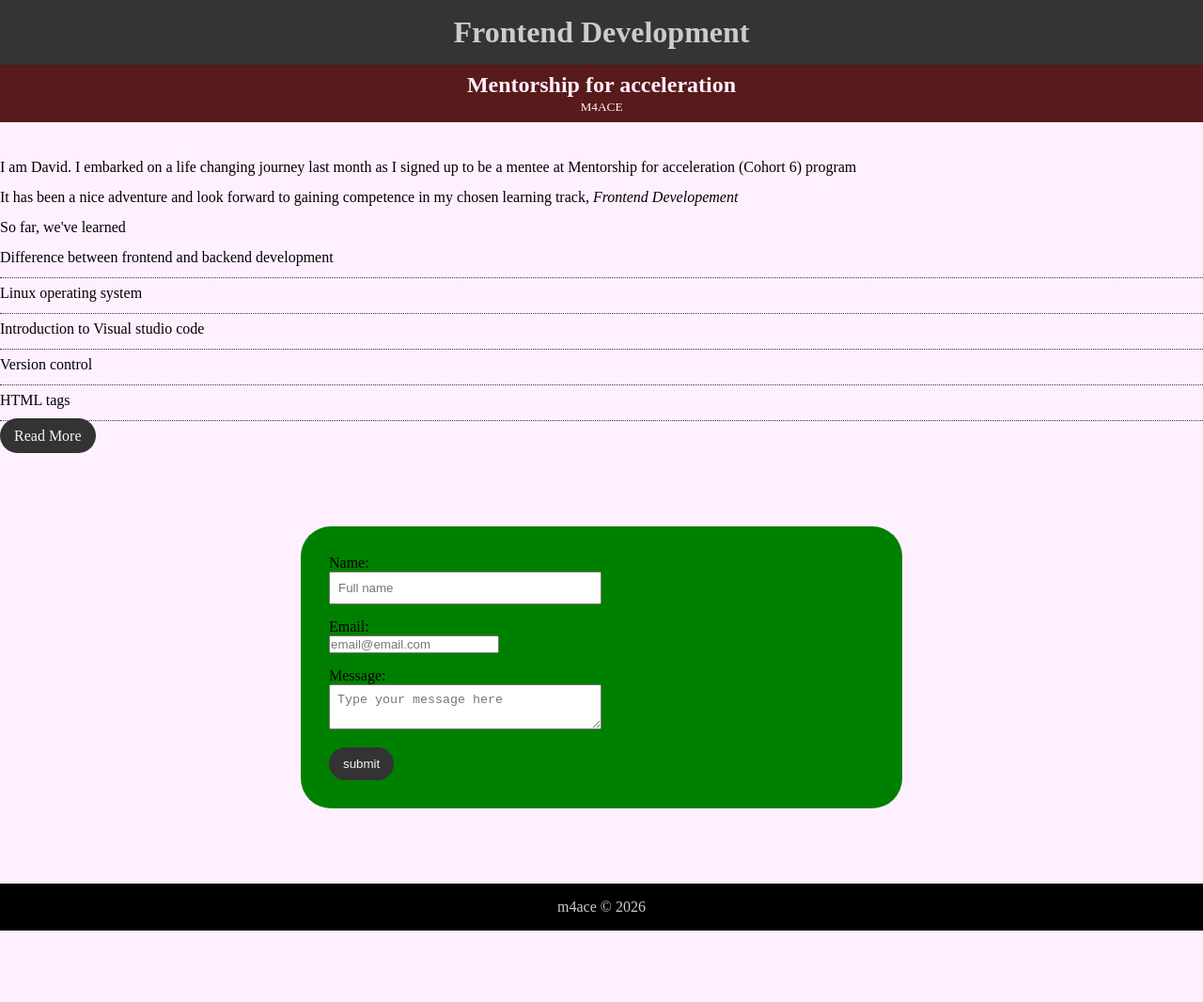
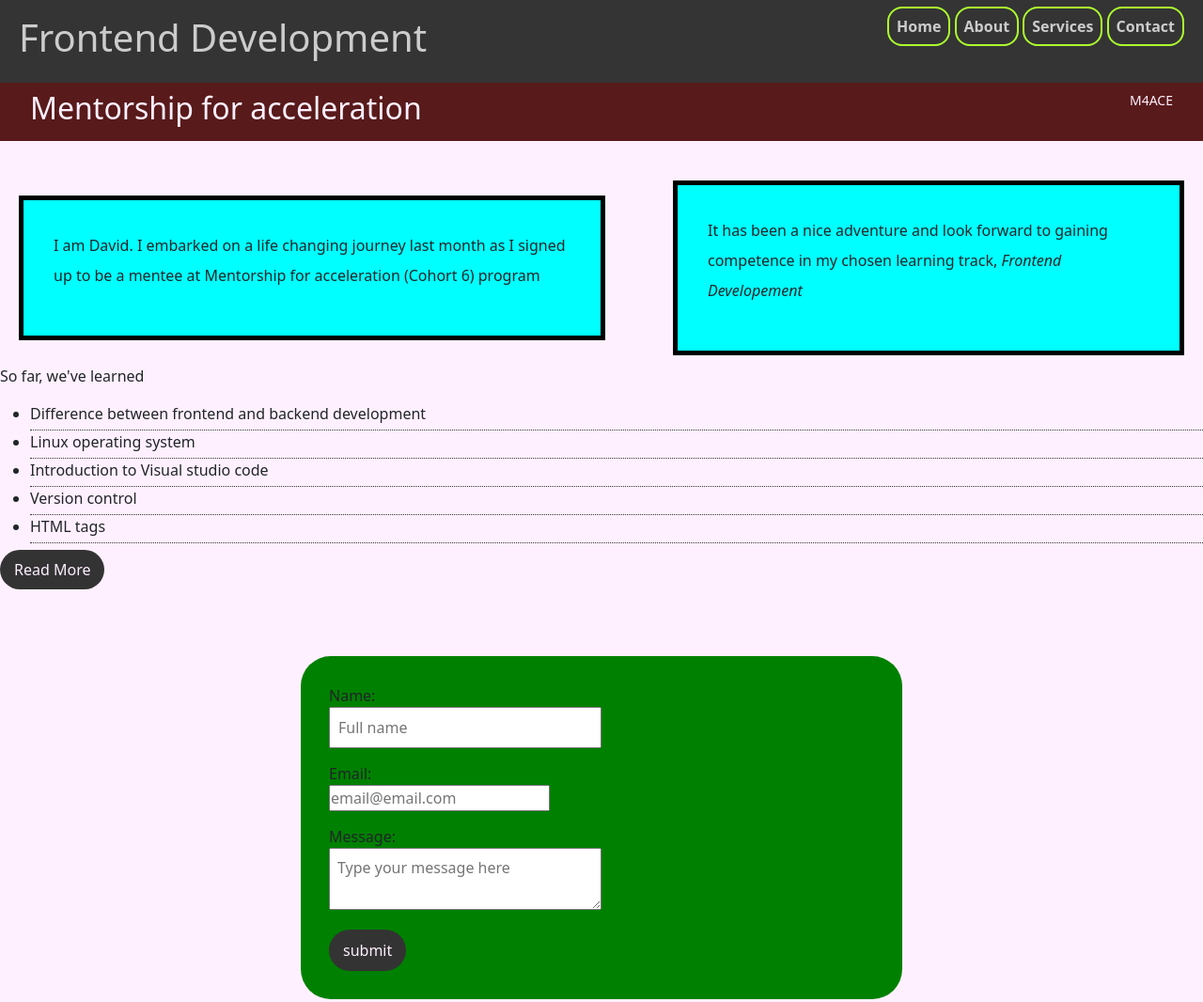
Before and after one commit to Dave-Olu/m4ace-html-assignment, a plain HTML site: page index.html in a window 1280 px wide. Shown: the top 1066 px of the page at 94% size. Before the commit the page ends 990 px from the top, so only its background shows below. Drawn offline with nearby package versions, Linux system fonts and the light colour scheme.

Commit message:
flexbox add

```diff
--- a/index.html
+++ b/index.html
@@ -3,20 +3,34 @@
 <head>
     <meta charset="UTF-8">
     <meta name="viewport" content="width=device-width, initial-scale=1.0">
+    <link rel="stylesheet" href="https://cdn.jsdelivr.net/npm/bootstrap@5.3.8/dist/css/bootstrap.min.css">
     <title>Assignment1</title>
     <link rel="stylesheet" href="style.css">
 </head>
 <body>
     <header id="Heading">
-        <h1>Frontend Development</h1>
+        <nav class="nav1">
+            <h1>Frontend Development</h1>
+            <ul>
+                <li><a href="#">Home</a></li>
+                <li><a href="#">About</a></li>
+                <li><a href="#">Services</a></li>
+                <li><a href="#">Contact</a></li>
+            </ul>
+        </nav>
     </header>
     <nav id="Subheading">
             <h2>Mentorship for acceleration</h2>
             <small>M4ACE</small>
         </nav>
     <section>
-        <p>I am David. I embarked on a life changing journey last month as I signed up to be a mentee at Mentorship for acceleration (Cohort 6) program</p>
-        <p>It has been a  nice adventure and look forward to gaining competence in my chosen learning track, <em>Frontend Developement</em></p>
+        <div class="intro">
+            <p>I am David. I embarked on a life changing journey last month as I signed up to be a mentee at Mentorship for acceleration (Cohort 6) program</p>
+        </div>
+        <div class="intro">
+            <p>It has been a  nice adventure and look forward to gaining competence in my chosen learning track, <em>Frontend Developement</em></p>
+        </div>
+        </section>
         <p>So far, we've learned</p>
         <ul>
             <li>Difference between frontend and backend development</li>
@@ -26,7 +40,7 @@
             <li>HTML tags</li>
         </ul>
         <a href="#" class="button">Read More</a>
-    </section>
+
         <form action="form" class="my-form">
         <div class="form-group">
             <label for="">Name: </label>
@@ -46,5 +60,6 @@
     <footer>
         m4ace &copy; 2026
     </footer>
+    <script src="https://cdn.jsdelivr.net/npm/bootstrap@5.3.8/dist/js/bootstrap.bundle.min.js"></script>
 </body>
 </html>
--- a/style.css
+++ b/style.css
@@ -34,7 +34,8 @@ body{
     background-color: rgb(88, 26, 26);
     color: #fff0ff;
     text-align: center;
-    padding: .5rem 0;
+    justify-content: space-between;
+    padding: .5rem 2em;
 }
 section{
     margin-top: 2rem;
@@ -126,3 +127,39 @@ footer{
     padding: 1rem;
     color: #ccc;
 }
+
+/* Box model Assignment */
+nav{
+    display: flex;
+    justify-content: space-between;
+    padding: 0 20px;
+    /* color: #ccc; */
+}
+
+nav li{
+    display: inline;
+    list-style: none;
+    justify-content: space-evenly;
+    font-weight: 600;
+    gap: 5rem;
+    border: 2px solid greenyellow;
+    padding: .5em;
+    border-radius: 1em;
+}
+.nav1 a{
+    color: #ccc;
+    text-decoration: none;
+}
+section{
+    display: flex;
+    justify-content: space-evenly;
+    align-items: center;
+    gap: 2rem;
+
+}
+.intro{
+    border: 5px solid black;
+    padding: 2rem;
+    background-color: aqua;
+    margin: 10px 20px;
+}
```
